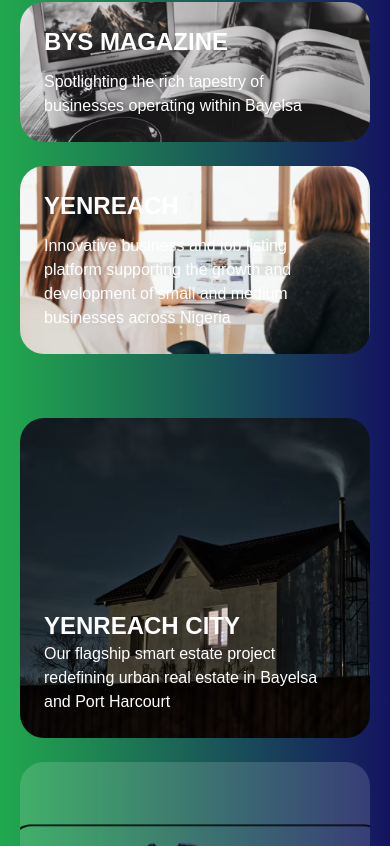
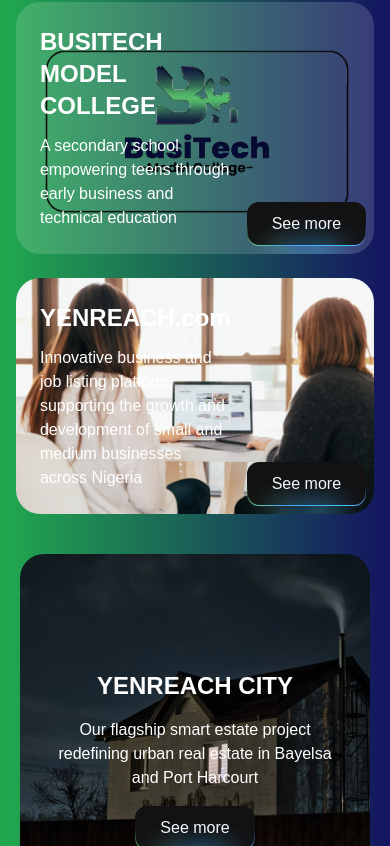
Before and after one commit to DevNickJr/dordorian-concept, a Next.js app: page / in a window 390 px wide. Shown: the part 3618-4464 px from the top of the page. Built offline with nearby package versions, Linux system fonts and the light colour scheme.

Commit message:
corrections

```diff
--- a/app/(root)/about/page.tsx
+++ b/app/(root)/about/page.tsx
@@ -124,7 +124,7 @@
         </div>
 
         {/* Education Section */}
-        <div className="mb-20">
+        <div className="mb-20" id="busitech">
           <h2 className="text-3xl font-semibold text-gray-900 mb-4">🎓 BusiTech Model College</h2>
           <p className="mb-4">
             A specialized secondary school offering affordable, hands-on business and technical education.
--- a/app/(root)/page.tsx
+++ b/app/(root)/page.tsx
@@ -1,6 +1,6 @@
 import Hero from "@/components/Hero";
 import Image from "next/image";
-import Mag2 from "@/assets/mag2.png";
+// import Mag2 from "@/assets/mag2.png";
 import BusitechImg from "@/assets/busitech.png";
 import BusiUniImg from "@/assets/bus.png";
 import RealEstate from "@/assets/real-estate.png";
@@ -190,33 +190,36 @@
             </div>
 
             <div className="flex flex-col justify-between flex-1 gap-6">
-              <div className="relative flex items-end justify-center flex-1 overflow-hidden rounded-3xl">
-                <Image className='absolute object-cover w-full h-full' src={Mag2} alt="" />
+              <Link href={'/about#busitech'} className="relative flex items-end justify-center flex-1 overflow-hidden rounded-3xl bg-white/15">
+                <Image className='absolute object-cover w-full h-full' src={BusitechImg} alt="" />
                 <div className="z-10 flex flex-col gap-3 p-6">
-                  <h2 className='text-2xl font-bold text-white'>BYS MAGAZINE</h2>
-                  <p className='text-white'>Spotlighting the rich tapestry of businesses operating within Bayelsa</p>
+                  <h2 className='text-2xl font-bold text-white'>BUSITECH MODEL COLLEGE</h2>
+                  <p className='text-white'>A secondary school empowering teens through early business and technical education</p>
                 </div>
-              </div>
+                <RainbowButton className={'bg-primary text-primary-foreground px-6 py-[0.8rem] bottom-2 right-2 whitespace-nowrap'}>See more</RainbowButton>
+              </Link>
 
-              <div className="relative flex items-end justify-center flex-1 overflow-hidden rounded-3xl">
+              <a target="_blank" href="https://www.yenreach.com" className="relative flex items-end justify-center flex-1 overflow-hidden rounded-3xl">
                 <Image className='absolute object-cover w-full h-full' src={Yenreach} alt="" />
                 <div className="z-10 flex flex-col gap-3 p-6">
-                  <h2 className='text-2xl font-bold text-white'>YENREACH</h2>
+                  <h2 className='text-2xl font-bold text-white'>YENREACH.com</h2>
                   <p className='text-white'>Innovative business and job listing platform supporting the growth and development of small and medium businesses across Nigeria</p>
                 </div>
-              </div>
+                <RainbowButton className={'bg-primary text-primary-foreground px-6 py-[0.8rem] bottom-2 right-2 whitespace-nowrap'}>See more</RainbowButton>
+              </a>
             </div>
           </div>
 
           {/* NEW ROW OF PROJECTS */}
-          <div className="grid md:grid-cols-2 gap-6 w-full mt-6">
-            <div className="relative overflow-hidden rounded-3xl h-[320px] flex items-end justify-center">
+          <div className="grid gap-6 w-full">
+            <a target="_blank" href={'https://www.instagram.com/yenreach_city/'} className="relative overflow-hidden rounded-3xl h-[320px] md:h-[200px] flex flex-col items-center justify-end">
               <Image className='absolute object-cover w-full h-full' src={RealEstate} alt="" />
-              <div className="z-10 p-6 text-white">
-                <h2 className='text-2xl font-bold'>YENREACH CITY</h2>
-                <p>Our flagship smart estate project redefining urban real estate in Bayelsa and Port Harcourt</p>
+              <div className="z-10 p-6 text-white text-center">
+                <h2 className='text-2xl font-bold mb-4'>YENREACH CITY</h2>
+                <p className="mb-4">Our flagship smart estate project redefining urban real estate in Bayelsa and Port Harcourt</p>
+              <RainbowButton className={'bg-primary text-primary-foreground px-6 py-[0.8rem] whitespace-nowrap'}>See more</RainbowButton>
               </div>
-            </div>
+            </a>
             {/* <div className="relative overflow-hidden rounded-3xl h-[320px] flex items-end justify-center">
               <Image className='absolute object-cover w-full h-full' src={Uni2} alt="" />
               <div className="z-10 p-6 text-white">
@@ -225,18 +228,18 @@
               </div>
             </div> */}
 
-            <div className="relative overflow-hidden rounded-3xl h-[320px] flex items-end justify-center">
+            {/* <div className="relative overflow-hidden rounded-3xl h-[320px] flex items-end justify-center">
               <Image className='absolute object-cover w-full h-full bg-white/15' src={BusitechImg} alt="" />
               <div className="z-10 p-6 text-white">
                 <h2 className='text-2xl font-bold'>BUSITECH MODEL COLLEGE</h2>
                 <p>A secondary school empowering teens through early business and technical education</p>
               </div>
-            </div>
+            </div> */}
           </div>
 
-          <Link href={'/contact'}>
+          {/* <Link href={'/contact'}>
             <RainbowButton className="mt-8">Reach Out</RainbowButton>
-          </Link>
+          </Link> */}
         </div>
       </section>
 
```
